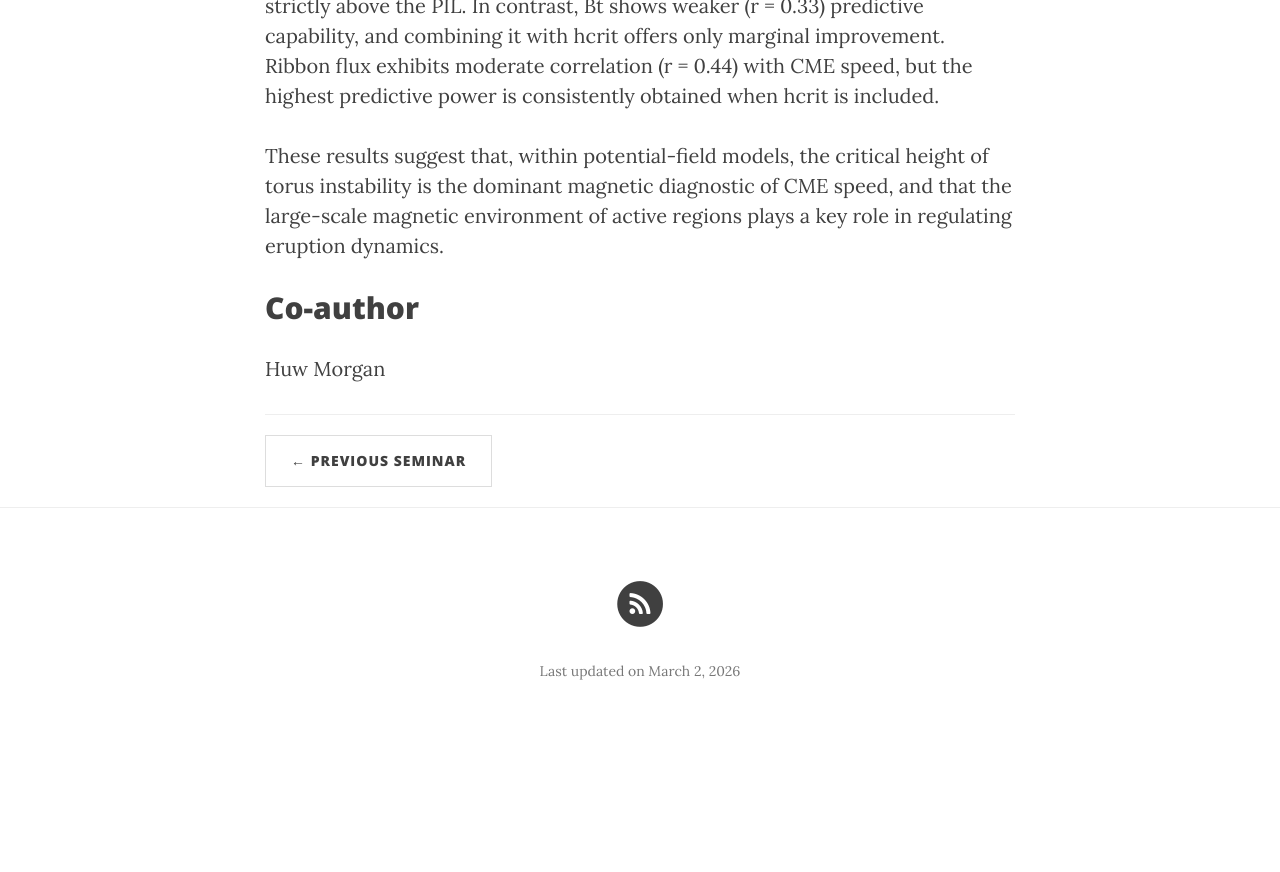
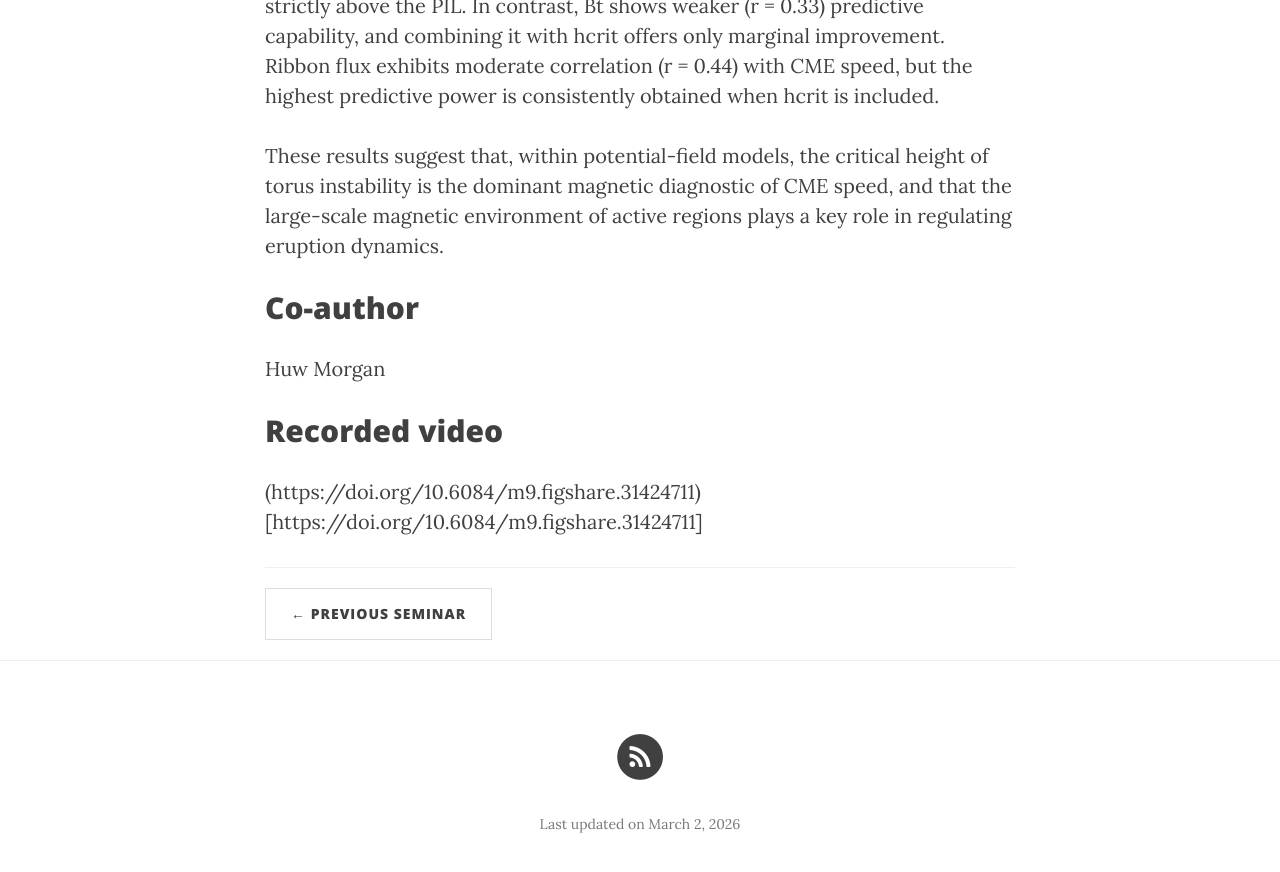
Before and after one commit to ITA-Solar/espos, a Jekyll site: the page built from _posts/2026-02-26-Gandhi.md, in a window 1280 px wide and 900 px high, scrolled down 1377 px. Shown: the top 872 px of the window. Built offline with Jekyll 4.4.1, drawn with Linux system fonts in a browser that asks for light colours; nearby versions of some CDN libraries; before the commit the page ends 2124 px from its top, so only the background shows below that.

Commit message:
Update _posts/2026-02-26-Gandhi.md

```diff
--- a/_posts/2026-02-26-Gandhi.md
+++ b/_posts/2026-02-26-Gandhi.md
@@ -18,3 +18,6 @@ These results suggest that, within potential-field models, the critical height o
 
 ## Co-author
 Huw Morgan
+
+## Recorded video
+(https://doi.org/10.6084/m9.figshare.31424711)[https://doi.org/10.6084/m9.figshare.31424711]
```
